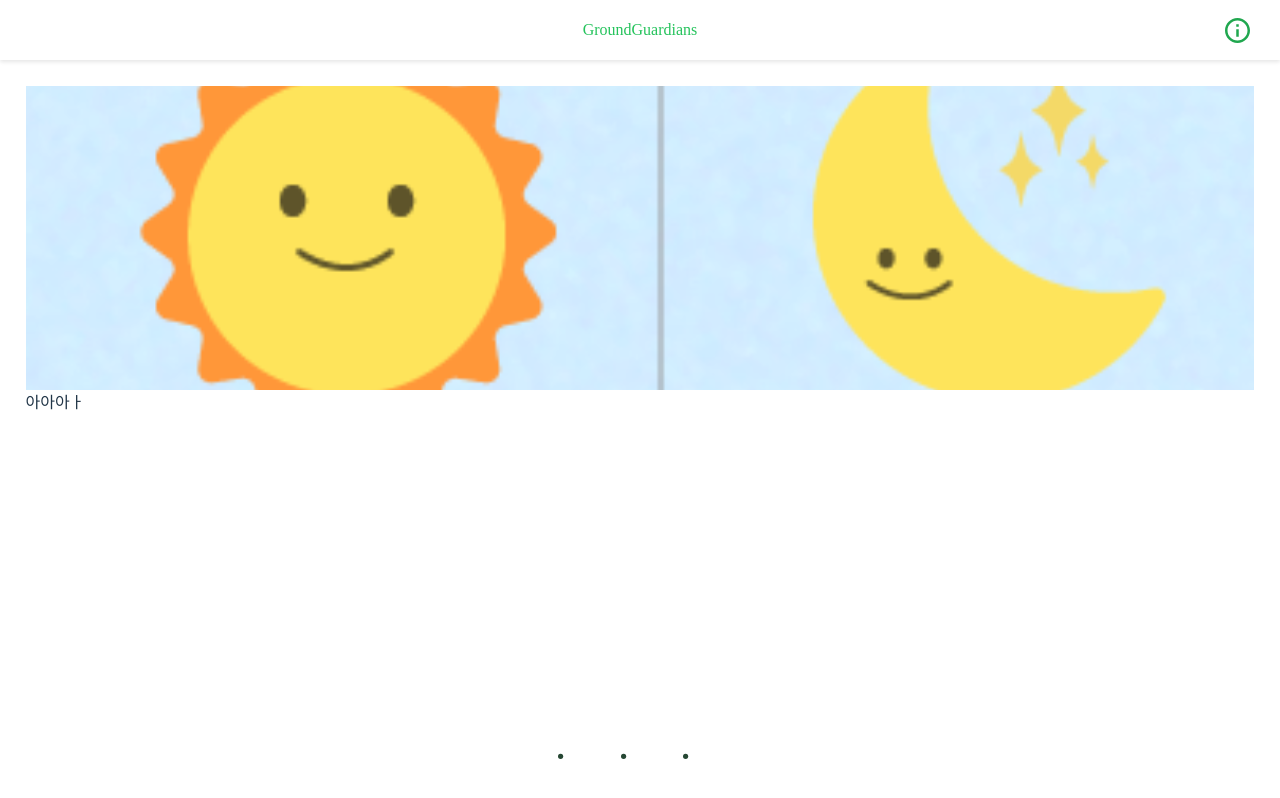
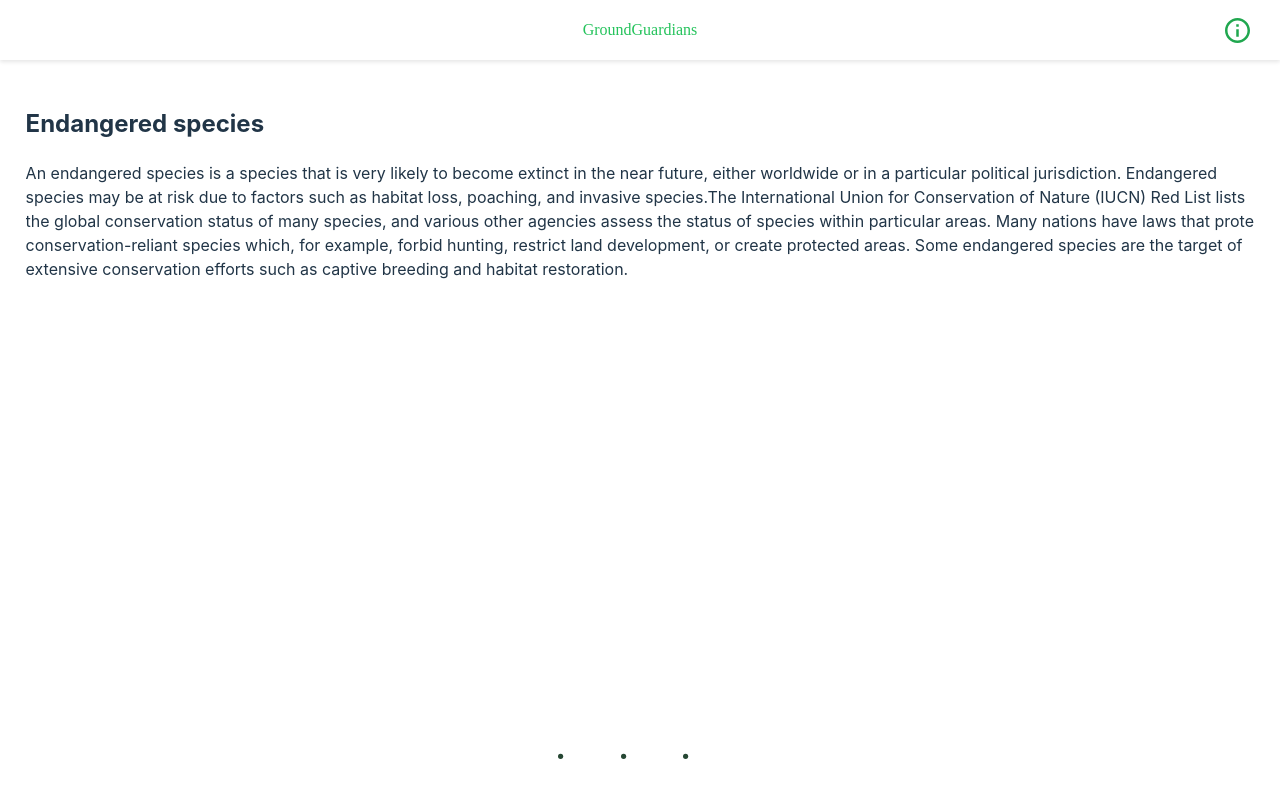
Before and after one commit to GroundGuardians/GG_FE, a React (Vite) app: page / in a window 1280 px wide. Built offline with nearby package versions, Linux system fonts and the light colour scheme; a web font is replaced by a local one.

Commit message:
feat/#8 : 캐러셀 데이터 map

```diff
--- a/src/Carousel.tsx
+++ b/src/Carousel.tsx
@@ -3,6 +3,7 @@ import { EmblaCarouselType, EmblaOptionsType } from "embla-carousel";
 import useEmblaCarousel from "embla-carousel-react";
 import { DotButton } from "./embladot";
 import imageByIndex from "./imageByIndex";
+import { CAROUSEL_DATA } from "./DATA";
 
 type PropType = {
   slides: number[];
@@ -49,12 +50,13 @@ const EmblaCarousel: React.FC<PropType> = (props) => {
                 <div className="embla__slide__number">
                   <span>{index + 1}</span>
                 </div>
-                <img
+                {/* <img
                   className="embla__slide__img"
                   src={imageByIndex(index)}
                   alt="Your alt text"
-                />
-                아아아ㅏ
+                /> */}
+                <h2>{CAROUSEL_DATA[index].title}</h2>
+                <p>{CAROUSEL_DATA[index].description}</p>
               </div>
             ))}
           </div>
--- a/src/DATA.tsx
+++ b/src/DATA.tsx
@@ -7,13 +7,13 @@ export const CAROUSEL_DATA = [
   },
   {
     id: 2,
-    title: "Endangered species",
+    title: "Endangered species2",
     description:
       "An endangered species is a species that is very likely to become extinct in the near future, either worldwide or in a particular political jurisdiction. Endangered species may be at risk due to factors such as habitat loss, poaching, and invasive species.The International Union for Conservation of Nature (IUCN) Red List lists the global conservation status of many species, and various other agencies assess the status of species within particular areas. Many nations have laws that protect conservation-reliant species which, for example, forbid hunting, restrict land development, or create protected areas. Some endangered species are the target of extensive conservation efforts such as captive breeding and habitat restoration.",
   },
   {
     id: 3,
-    title: "Endangered species",
+    title: "Endangered species3",
     description:
       "An endangered species is a species that is very likely to become extinct in the near future, either worldwide or in a particular political jurisdiction. Endangered species may be at risk due to factors such as habitat loss, poaching, and invasive species.The International Union for Conservation of Nature (IUCN) Red List lists the global conservation status of many species, and various other agencies assess the status of species within particular areas. Many nations have laws that protect conservation-reliant species which, for example, forbid hunting, restrict land development, or create protected areas. Some endangered species are the target of extensive conservation efforts such as captive breeding and habitat restoration.",
   },
```
